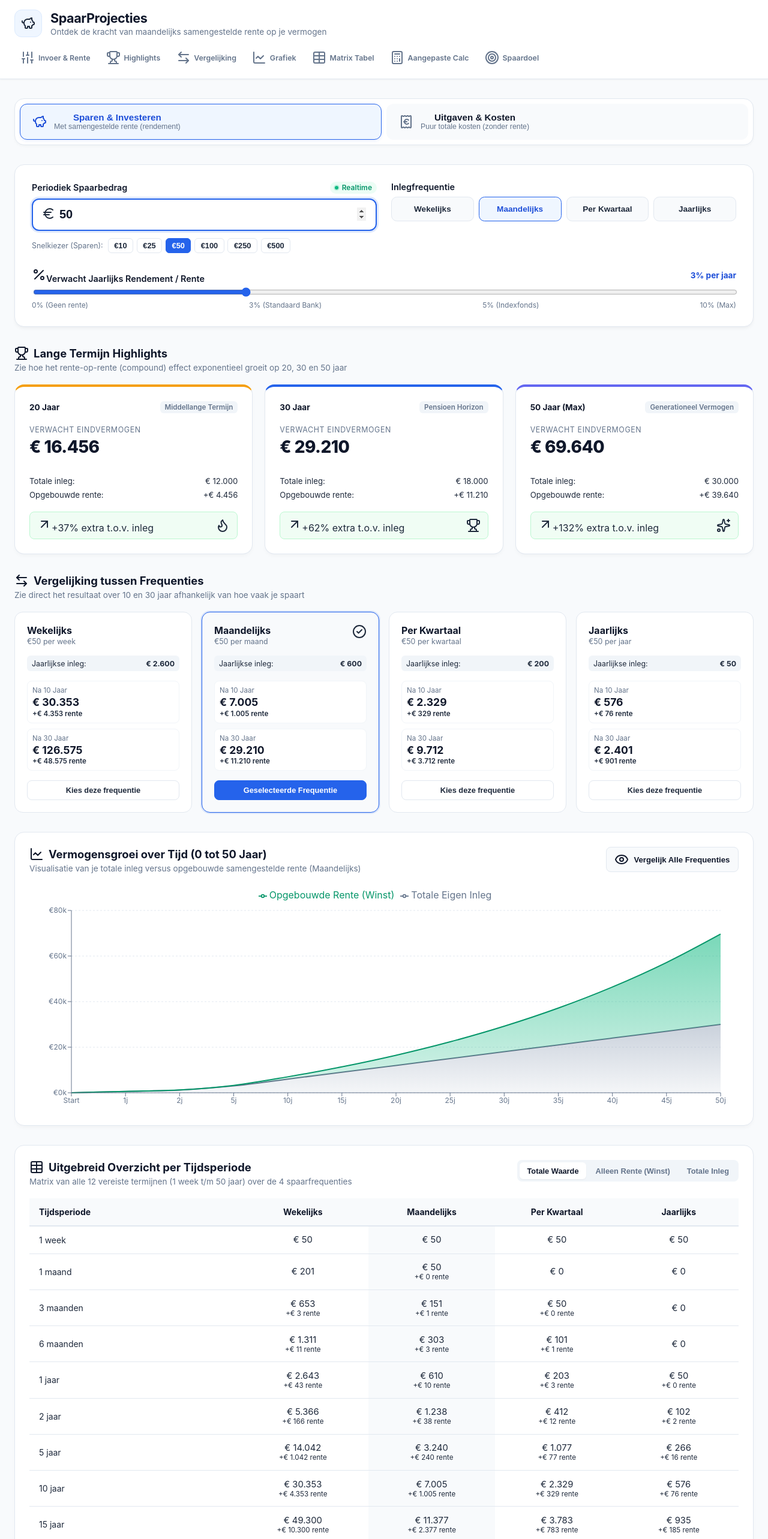
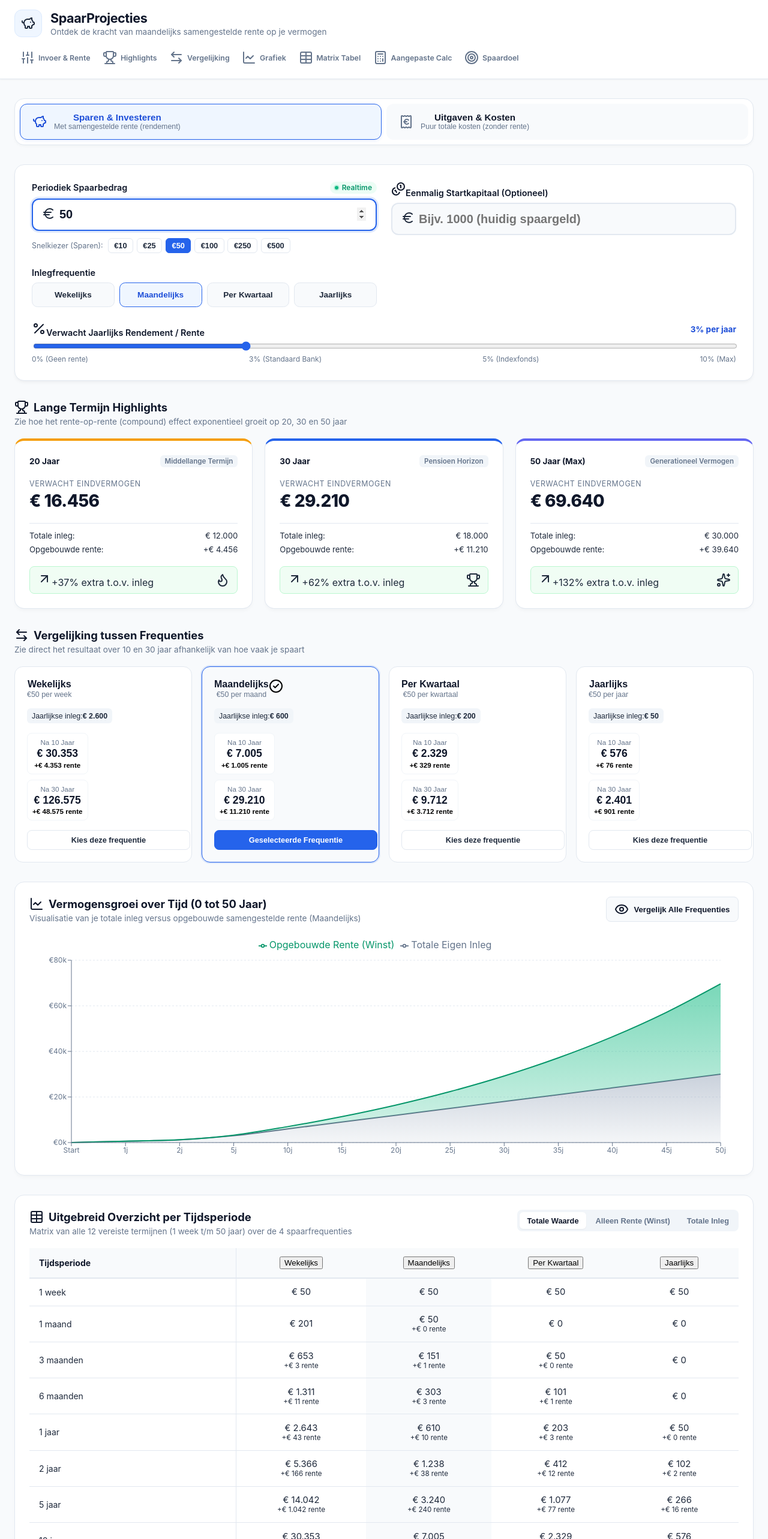
Before and after one commit to parvenuprompting/spaarprojecties, a React (Vite) app: page / in a window 1280 px wide. Shown: the top 2566 px of the page at 60% size. Built offline with nearby package versions, Linux system fonts and the light colour scheme.

Commit message:
fix: resolve CSS stroke bug, add state sync, a11y buttons, mobile sticky column, and startkapitaal support

```diff
--- a/src/App.tsx
+++ b/src/App.tsx
@@ -1,4 +1,4 @@
-import React, { useState, useMemo } from 'react';
+import React, { useState, useEffect, useMemo } from 'react';
 import { Header } from './components/Header';
 import { ModeToggle } from './components/ModeToggle';
 import { CalculatorInput } from './components/CalculatorInput';
@@ -10,18 +10,86 @@ import { CustomCalculator } from './components/CustomCalculator';
 import { TargetCalculator } from './components/TargetCalculator';
 import type { Frequency, CalculatorMode } from './types/savings';
 import { calculateAllProjections } from './utils/savingsCalculator';
+import { Info } from 'lucide-react';
+
+const LOCAL_STORAGE_KEY = 'spaarprojecties_user_state_v1';
 
 export const App: React.FC = () => {
-  const [mode, setMode] = useState<CalculatorMode>('savings');
-  const [amount, setAmount] = useState<number>(50);
-  const [interestRate, setInterestRate] = useState<number>(3.0);
-  const [selectedFrequency, setSelectedFrequency] = useState<Frequency>('monthly');
+  // Load saved state or defaults
+  const [mode, setMode] = useState<CalculatorMode>(() => {
+    const saved = localStorage.getItem(LOCAL_STORAGE_KEY);
+    if (saved) {
+      try {
+        const parsed = JSON.parse(saved);
+        return parsed.mode || 'savings';
+      } catch { /* ignore */ }
+    }
+    return 'savings';
+  });
+
+  const [amount, setAmount] = useState<number>(() => {
+    const saved = localStorage.getItem(LOCAL_STORAGE_KEY);
+    if (saved) {
+      try {
+        const parsed = JSON.parse(saved);
+        return typeof parsed.amount === 'number' ? parsed.amount : 50;
+      } catch { /* ignore */ }
+    }
+    return 50;
+  });
+
+  const [initialDeposit, setInitialDeposit] = useState<number>(() => {
+    const saved = localStorage.getItem(LOCAL_STORAGE_KEY);
+    if (saved) {
+      try {
+        const parsed = JSON.parse(saved);
+        return typeof parsed.initialDeposit === 'number' ? parsed.initialDeposit : 0;
+      } catch { /* ignore */ }
+    }
+    return 0;
+  });
+
+  const [interestRate, setInterestRate] = useState<number>(() => {
+    const saved = localStorage.getItem(LOCAL_STORAGE_KEY);
+    if (saved) {
+      try {
+        const parsed = JSON.parse(saved);
+        return typeof parsed.interestRate === 'number' ? parsed.interestRate : 3.0;
+      } catch { /* ignore */ }
+    }
+    return 3.0;
+  });
+
+  const [selectedFrequency, setSelectedFrequency] = useState<Frequency>(() => {
+    const saved = localStorage.getItem(LOCAL_STORAGE_KEY);
+    if (saved) {
+      try {
+        const parsed = JSON.parse(saved);
+        return parsed.selectedFrequency || 'monthly';
+      } catch { /* ignore */ }
+    }
+    return 'monthly';
+  });
+
+  // Save to localStorage on state changes
+  useEffect(() => {
+    localStorage.setItem(
+      LOCAL_STORAGE_KEY,
+      JSON.stringify({
+        mode,
+        amount,
+        initialDeposit,
+        interestRate,
+        selectedFrequency,
+      })
+    );
+  }, [mode, amount, initialDeposit, interestRate, selectedFrequency]);
 
   // Switch default amount when changing mode if it matches standard default
   const handleModeChange = (newMode: CalculatorMode) => {
     setMode(newMode);
     if (newMode === 'expenses' && amount === 50) {
-      setAmount(15); // standard subscription cost example
+      setAmount(15);
     } else if (newMode === 'savings' && amount === 15) {
       setAmount(50);
     }
@@ -29,13 +97,14 @@ export const App: React.FC = () => {
 
   // Realtime calculation memorization
   const projections = useMemo(() => {
-    return calculateAllProjections(amount, interestRate, mode);
-  }, [amount, interestRate, mode]);
+    return calculateAllProjections(amount, interestRate, mode, initialDeposit);
+  }, [amount, interestRate, mode, initialDeposit]);
 
   const activeFrequencyProjection = projections.byFrequency[selectedFrequency];
 
   return (
-    <div className="min-h-screen bg-slate-50">
+    <div className="min-h-screen bg-slate-50 flex flex-col justify-between">
+      <div>
         <Header />
 
         <main className="app-container">
@@ -47,6 +116,8 @@ export const App: React.FC = () => {
             <CalculatorInput
               amount={amount}
               onAmountChange={setAmount}
+              initialDeposit={initialDeposit}
+              onInitialDepositChange={setInitialDeposit}
               interestRate={interestRate}
               onInterestRateChange={setInterestRate}
               selectedFrequency={selectedFrequency}
@@ -92,14 +163,40 @@ export const App: React.FC = () => {
 
           {/* Step 6: Custom Realtime Calculator */}
           <div id="custom-calc">
-          <CustomCalculator mode={mode} annualInterestRate={interestRate} />
+            <CustomCalculator
+              mode={mode}
+              annualInterestRate={interestRate}
+              globalFrequency={selectedFrequency}
+              onFrequencyChange={setSelectedFrequency}
+            />
           </div>
 
           {/* Step 7: Spaardoel Target Calculator */}
           <div id="spaardoel">
-          <TargetCalculator mode={mode} annualInterestRate={interestRate} />
+            <TargetCalculator
+              mode={mode}
+              annualInterestRate={interestRate}
+              globalFrequency={selectedFrequency}
+              onFrequencyChange={setSelectedFrequency}
+            />
           </div>
         </main>
+      </div>
+
+      {/* Disclaimers & Footer */}
+      <footer className="w-full border-t border-slate-200 bg-white py-6 mt-12">
+        <div className="max-w-6xl mx-auto px-4 text-slate-500 text-xs flex flex-col gap-2">
+          <div className="flex items-start gap-2 text-slate-600">
+            <Info className="w-4 h-4 text-blue-600 flex-shrink-0 mt-0.5" />
+            <p>
+              <strong>Disclaimers & Informatie:</strong> Alle weergegeven bedragen en projecties zijn <em>nominaal</em> en niet gecorrigeerd voor inflatie of eventuele vermogensrendementsheffing (Box 3 belasting). Deze tool is uitsluitend bedoeld voor indicatieve en educatieve doeleinden en vormt geen financieel advies.
+            </p>
+          </div>
+          <p className="text-center text-slate-400 pt-3 border-t border-slate-100">
+            © {new Date().getFullYear()} SpaarProjecties — Pure Client-side React & TypeScript App (100% Privacy & Geen Tracking).
+          </p>
+        </div>
+      </footer>
     </div>
   );
 };
--- a/src/components/CalculatorInput.tsx
+++ b/src/components/CalculatorInput.tsx
@@ -1,11 +1,13 @@
 import React from 'react';
-import { Euro, Percent, CreditCard } from 'lucide-react';
+import { Euro, Percent, CreditCard, Coins } from 'lucide-react';
 import type { Frequency, CalculatorMode } from '../types/savings';
 import { FREQUENCIES } from '../utils/savingsCalculator';
 
 interface CalculatorInputProps {
   amount: number;
   onAmountChange: (newAmount: number) => void;
+  initialDeposit: number;
+  onInitialDepositChange: (newInitial: number) => void;
   interestRate: number;
   onInterestRateChange: (newRate: number) => void;
   selectedFrequency: Frequency;
@@ -19,6 +21,8 @@ const EXPENSE_PRESETS = [5, 10, 15, 30, 50, 100]; // Common subscription & recur
 export const CalculatorInput: React.FC<CalculatorInputProps> = ({
   amount,
   onAmountChange,
+  initialDeposit,
+  onInitialDepositChange,
   interestRate,
   onInterestRateChange,
   selectedFrequency,
@@ -31,6 +35,11 @@ export const CalculatorInput: React.FC<CalculatorInputProps> = ({
   const handleAmountInputChange = (e: React.ChangeEvent<HTMLInputElement>) => {
     const val = parseFloat(e.target.value);
     onAmountChange(isNaN(val) ? 0 : val);
+  };
+
+  const handleInitialDepositChange = (e: React.ChangeEvent<HTMLInputElement>) => {
+    const val = parseFloat(e.target.value);
+    onInitialDepositChange(isNaN(val) ? 0 : val);
   };
 
   const handleRateInputChange = (e: React.ChangeEvent<HTMLInputElement>) => {
@@ -95,6 +104,31 @@ export const CalculatorInput: React.FC<CalculatorInputProps> = ({
           </div>
         </div>
 
+        {/* Eenmalig Startkapitaal (Optioneel) */}
+        {isSavings && (
+          <div className="input-group full-width-sm">
+            <label htmlFor="initial-deposit" className="input-label flex items-center gap-1.5">
+              <Coins className="w-4 h-4 text-amber-500" />
+              Eenmalig Startkapitaal (Optioneel)
+            </label>
+            <div className="currency-input-wrapper">
+              <div className="currency-symbol">
+                <Euro className="w-5 h-5 text-slate-400" />
+              </div>
+              <input
+                id="initial-deposit"
+                type="number"
+                min="0"
+                step="100"
+                value={initialDeposit === 0 ? '' : initialDeposit}
+                onChange={handleInitialDepositChange}
+                placeholder="Bijv. 1000 (huidig spaargeld)"
+                className="currency-input"
+              />
+            </div>
+          </div>
+        )}
+
         {/* Frequency selector */}
         <div className="input-group">
           <label className="input-label">
--- a/src/components/DetailedTable.tsx
+++ b/src/components/DetailedTable.tsx
@@ -68,13 +68,16 @@ export const DetailedTable: React.FC<DetailedTableProps> = ({
               {FREQUENCIES.map((f) => (
                 <th
                   key={f.id}
-                  onClick={() => onSelectFrequency(f.id)}
                   className={`th-clickable ${selectedFrequency === f.id ? 'th-selected' : ''}`}
                 >
-                  <div className="flex items-center justify-center gap-1">
+                  <button
+                    type="button"
+                    onClick={() => onSelectFrequency(f.id)}
+                    className="w-full h-full flex items-center justify-center gap-1 bg-transparent border-none font-bold text-inherit cursor-pointer p-0"
+                  >
                     <span>{f.label}</span>
                     {selectedFrequency === f.id && <span className="active-dot"></span>}
-                  </div>
+                  </button>
                 </th>
               ))}
             </tr>
--- a/src/components/FrequencyComparison.tsx
+++ b/src/components/FrequencyComparison.tsx
@@ -48,10 +48,11 @@ export const FrequencyComparison: React.FC<FrequencyComparisonProps> = ({
           const annualCost = getAnnualEquivalent(freq.id);
 
           return (
-            <div
+            <button
               key={freq.id}
+              type="button"
               onClick={() => onSelectFrequency(freq.id)}
-              className={`comparison-card ${isSelected ? 'comparison-card-selected' : ''}`}
+              className={`comparison-card text-left ${isSelected ? 'comparison-card-selected' : ''}`}
             >
               <div className="comparison-card-header">
                 <div>
@@ -90,13 +91,12 @@ export const FrequencyComparison: React.FC<FrequencyComparisonProps> = ({
                 </div>
               </div>
 
-              <button
-                type="button"
+              <div
                 className={`select-freq-btn ${isSelected ? 'btn-selected' : ''}`}
               >
                 {isSelected ? 'Geselecteerde Frequentie' : 'Kies deze frequentie'}
-              </button>
-            </div>
+              </div>
+            </button>
           );
         })}
       </div>
--- a/src/components/Header.tsx
+++ b/src/components/Header.tsx
@@ -1,7 +1,9 @@
-import React from 'react';
-import { PiggyBank, Sliders, Trophy, ArrowLeftRight, LineChart, Table, Calculator, Target } from 'lucide-react';
+import React, { useState } from 'react';
+import { PiggyBank, Sliders, Trophy, ArrowLeftRight, LineChart, Table, Calculator, Target, Menu, X } from 'lucide-react';
 
 export const Header: React.FC = () => {
+  const [mobileMenuOpen, setMobileMenuOpen] = useState(false);
+
   const navItems = [
     { label: 'Invoer & Rente', href: '#invoer', icon: Sliders },
     { label: 'Highlights', href: '#highlights', icon: Trophy },
@@ -27,12 +29,27 @@ export const Header: React.FC = () => {
           </div>
         </div>
 
+        {/* Mobile Hamburger Toggle */}
+        <button
+          type="button"
+          onClick={() => setMobileMenuOpen(!mobileMenuOpen)}
+          className="mobile-menu-toggle"
+          aria-label="Navigatiemenu openen/sluiten"
+        >
+          {mobileMenuOpen ? <X className="w-5 h-5 text-slate-700" /> : <Menu className="w-5 h-5 text-slate-700" />}
+        </button>
+
         {/* Navigation Menu */}
-        <nav className="bank-nav-menu">
+        <nav className={`bank-nav-menu ${mobileMenuOpen ? 'nav-menu-mobile-open' : ''}`}>
           {navItems.map((item) => {
             const Icon = item.icon;
             return (
-              <a key={item.href} href={item.href} className="nav-link">
+              <a
+                key={item.href}
+                href={item.href}
+                className="nav-link"
+                onClick={() => setMobileMenuOpen(false)}
+              >
                 <Icon className="w-3.5 h-3.5" />
                 <span>{item.label}</span>
               </a>
--- a/src/components/TargetCalculator.tsx
+++ b/src/components/TargetCalculator.tsx
@@ -6,16 +6,19 @@ import { calculateRequiredDeposit, formatCurrency, formatCurrencyPrecise } from
 interface TargetCalculatorProps {
   mode: CalculatorMode;
   annualInterestRate: number;
+  globalFrequency: Frequency;
+  onFrequencyChange: (freq: Frequency) => void;
 }
 
 export const TargetCalculator: React.FC<TargetCalculatorProps> = ({
   mode,
   annualInterestRate,
+  globalFrequency,
+  onFrequencyChange,
 }) => {
   const [targetAmount, setTargetAmount] = useState<number>(10000);
   const [durationValue, setDurationValue] = useState<number>(5);
   const [durationType, setDurationType] = useState<'years' | 'months'>('years');
-  const [selectedFrequency, setSelectedFrequency] = useState<Frequency>('monthly');
 
   const isSavings = mode === 'savings';
   const yearsEquivalent = durationType === 'years' ? durationValue : durationValue / 12;
@@ -26,9 +29,9 @@ export const TargetCalculator: React.FC<TargetCalculatorProps> = ({
   const resultYearly = calculateRequiredDeposit(targetAmount, 'yearly', yearsEquivalent, annualInterestRate, mode);
 
   const activeResult =
-    selectedFrequency === 'weekly' ? resultWeekly :
-    selectedFrequency === 'monthly' ? resultMonthly :
-    selectedFrequency === 'quarterly' ? resultQuarterly : resultYearly;
+    globalFrequency === 'weekly' ? resultWeekly :
+    globalFrequency === 'monthly' ? resultMonthly :
+    globalFrequency === 'quarterly' ? resultQuarterly : resultYearly;
 
   return (
     <section className="target-calc-card">
@@ -108,8 +111,8 @@ export const TargetCalculator: React.FC<TargetCalculatorProps> = ({
         <div className="input-group">
           <label className="input-label">Inlegfrequentie Focus</label>
           <select
-            value={selectedFrequency}
-            onChange={(e) => setSelectedFrequency(e.target.value as Frequency)}
+            value={globalFrequency}
+            onChange={(e) => onFrequencyChange(e.target.value as Frequency)}
             className="custom-select-input"
           >
             <option value="weekly">Wekelijks Sparen</option>
@@ -130,7 +133,7 @@ export const TargetCalculator: React.FC<TargetCalculatorProps> = ({
           <div className="target-big-amount">
             {formatCurrencyPrecise(activeResult.requiredDeposit)}{' '}
             <span className="target-period-label">
-              / {selectedFrequency === 'weekly' ? 'week' : selectedFrequency === 'monthly' ? 'maand' : selectedFrequency === 'quarterly' ? 'kwartaal' : 'jaar'}
+              / {globalFrequency === 'weekly' ? 'week' : globalFrequency === 'monthly' ? 'maand' : globalFrequency === 'quarterly' ? 'kwartaal' : 'jaar'}
             </span>
           </div>
         </div>
@@ -153,29 +156,29 @@ export const TargetCalculator: React.FC<TargetCalculatorProps> = ({
 
       {/* Grid of all frequencies */}
       <div className="target-freq-grid mt-4">
-        <div className={`target-freq-card ${selectedFrequency === 'weekly' ? 'active' : ''}`} onClick={() => setSelectedFrequency('weekly')}>
+        <button type="button" className={`target-freq-card ${globalFrequency === 'weekly' ? 'active' : ''}`} onClick={() => onFrequencyChange('weekly')}>
           <span className="freq-lbl">Wekelijks</span>
           <span className="freq-val">{formatCurrencyPrecise(resultWeekly.requiredDeposit)}</span>
           <span className="freq-sub">per week</span>
-        </div>
+        </button>
 
-        <div className={`target-freq-card ${selectedFrequency === 'monthly' ? 'active' : ''}`} onClick={() => setSelectedFrequency('monthly')}>
+        <button type="button" className={`target-freq-card ${globalFrequency === 'monthly' ? 'active' : ''}`} onClick={() => onFrequencyChange('monthly')}>
           <span className="freq-lbl">Maandelijks</span>
           <span className="freq-val">{formatCurrencyPrecise(resultMonthly.requiredDeposit)}</span>
           <span className="freq-sub">per maand</span>
-        </div>
+        </button>
 
-        <div className={`target-freq-card ${selectedFrequency === 'quarterly' ? 'active' : ''}`} onClick={() => setSelectedFrequency('quarterly')}>
+        <button type="button" className={`target-freq-card ${globalFrequency === 'quarterly' ? 'active' : ''}`} onClick={() => onFrequencyChange('quarterly')}>
           <span className="freq-lbl">Per Kwartaal</span>
           <span className="freq-val">{formatCurrencyPrecise(resultQuarterly.requiredDeposit)}</span>
           <span className="freq-sub">per kwartaal</span>
-        </div>
+        </button>
 
-        <div className={`target-freq-card ${selectedFrequency === 'yearly' ? 'active' : ''}`} onClick={() => setSelectedFrequency('yearly')}>
+        <button type="button" className={`target-freq-card ${globalFrequency === 'yearly' ? 'active' : ''}`} onClick={() => onFrequencyChange('yearly')}>
           <span className="freq-lbl">Jaarlijks</span>
           <span className="freq-val">{formatCurrencyPrecise(resultYearly.requiredDeposit)}</span>
           <span className="freq-sub">per jaar</span>
-        </div>
+        </button>
       </div>
     </section>
   );
--- a/src/index.css
+++ b/src/index.css
@@ -44,11 +44,40 @@ body {
   gap: 1rem;
 }
 
-.bank-nav-menu {
-  display: flex;
-  align-items: center;
-  gap: 0.35rem;
-  flex-wrap: wrap;
+.mobile-menu-toggle {
+  display: none;
+  background: transparent;
+  border: 1px solid var(--bank-border);
+  padding: 0.4rem;
+  border-radius: 0.5rem;
+  cursor: pointer;
+}
+
+@media (max-width: 768px) {
+  .mobile-menu-toggle {
+    display: flex;
+    align-items: center;
+    justify-content: center;
+  }
+
+  .bank-nav-menu {
+    display: none;
+    width: 100%;
+    flex-direction: column;
+    align-items: stretch;
+    gap: 0.5rem;
+    padding-top: 0.75rem;
+    border-top: 1px solid var(--bank-border);
+  }
+
+  .bank-nav-menu.nav-menu-mobile-open {
+    display: flex;
+  }
+
+  .nav-link {
+    padding: 0.6rem 0.8rem;
+    font-size: 0.85rem;
+  }
 }
 
 .nav-link {
@@ -559,7 +588,7 @@ body {
   gap: 0.4rem;
   font-size: 0.825rem;
   padding-top: 0.75rem;
-  border-top: 1px stroke var(--bank-border);
+  border-top: 1px solid var(--bank-border);
 }
 
 .breakdown-row {
@@ -832,7 +861,14 @@ body {
   font-weight: 700;
 }
 
-.th-left { text-align: left; }
+.th-left {
+  text-align: left;
+  position: sticky;
+  left: 0;
+  z-index: 10;
+  background-color: #f8fafc;
+  border-right: 1px solid var(--bank-border);
+}
 .th-clickable { text-align: center; cursor: pointer; }
 .th-selected { background-color: #eff6ff; color: var(--bank-blue-700); }
 
@@ -851,6 +887,15 @@ body {
 
 .td-timeframe {
   vertical-align: middle;
+  position: sticky;
+  left: 0;
+  z-index: 5;
+  background-color: #ffffff;
+  border-right: 1px solid var(--bank-border);
+}
+
+.row-highlight .td-timeframe {
+  background-color: #f8fafc;
 }
 
 .td-timeframe-content {
@@ -1041,7 +1086,7 @@ body {
   gap: 2rem;
   font-size: 0.85rem;
   padding-top: 0.75rem;
-  border-top: 1px stroke rgba(0, 0, 0, 0.06);
+  border-top: 1px solid rgba(0, 0, 0, 0.06);
 }
 
 .detail-item {
--- a/src/utils/savingsCalculator.ts
+++ b/src/utils/savingsCalculator.ts
@@ -40,17 +40,18 @@ export function calculateProjection(
   frequency: Frequency,
   years: number,
   annualInterestRatePct: number,
-  mode: CalculatorMode = 'savings'
+  mode: CalculatorMode = 'savings',
+  initialDeposit: number = 0
 ): ProjectionDetail {
   const cleanAmount = Math.max(0, isNaN(amount) ? 0 : amount);
-  // In expenses mode, interest is strictly 0%
+  const cleanInitial = Math.max(0, isNaN(initialDeposit) ? 0 : initialDeposit);
   const cleanRate = mode === 'expenses' ? 0 : Math.max(0, isNaN(annualInterestRatePct) ? 0 : annualInterestRatePct);
 
   const freqConfig = FREQUENCIES.find((f) => f.id === frequency)!;
   const periodsPerYear = freqConfig.periodsPerYear;
 
   const totalPeriods = years * periodsPerYear;
-  const totalDeposit = cleanAmount * totalPeriods;
+  const totalDeposit = cleanInitial + cleanAmount * totalPeriods;
 
   if (cleanRate === 0) {
     return {
@@ -67,11 +68,11 @@ export function calculateProjection(
   const monthlyRate = cleanRate / 100 / 12;
   const totalMonths = Math.max(1, Math.round(years * 12));
 
-  let currentBalance = 0;
+  let currentBalance = cleanInitial;
 
   if (years < 1 / 12) {
     const depositCount = Math.max(1, Math.round(years * periodsPerYear));
-    const deposit = cleanAmount * depositCount;
+    const deposit = cleanInitial + cleanAmount * depositCount;
     return {
       timeframeId: '1w',
       label: '',
@@ -91,7 +92,6 @@ export function calculateProjection(
     } else if (frequency === 'yearly') {
       depositsThisMonth = m % 12 === 0 ? 1 : 0;
     } else if (frequency === 'weekly') {
-      // Discrete week deposits falling into month m (summing to 52 per year)
       depositsThisMonth = Math.round(m * (52 / 12)) - Math.round((m - 1) * (52 / 12));
     }
 
@@ -116,7 +116,8 @@ export function calculateProjection(
 export function calculateAllProjections(
   amount: number,
   annualInterestRatePct: number,
-  mode: CalculatorMode = 'savings'
+  mode: CalculatorMode = 'savings',
+  initialDeposit: number = 0
 ): AllProjectionsResult {
   const byFrequency = {} as Record<Frequency, FrequencyProjection>;
   const effectiveRate = mode === 'expenses' ? 0 : annualInterestRatePct;
@@ -125,7 +126,7 @@ export function calculateAllProjections(
     const projections = {} as Record<TimeframeId, ProjectionDetail>;
 
     TIMEFRAMES.forEach((tf) => {
-      const proj = calculateProjection(amount, freq.id, tf.years, effectiveRate, mode);
+      const proj = calculateProjection(amount, freq.id, tf.years, effectiveRate, mode, initialDeposit);
       proj.timeframeId = tf.id;
       proj.label = tf.label;
       projections[tf.id] = proj;
@@ -147,17 +148,17 @@ export function calculateAllProjections(
       chartData.push({
         year: 0,
         label: 'Start',
-        deposit: 0,
-        valueWeekly: 0,
-        valueMonthly: 0,
-        valueQuarterly: 0,
-        valueYearly: 0,
+        deposit: initialDeposit,
+        valueWeekly: initialDeposit,
+        valueMonthly: initialDeposit,
+        valueQuarterly: initialDeposit,
+        valueYearly: initialDeposit,
       });
     } else {
-      const pWeekly = calculateProjection(amount, 'weekly', year, effectiveRate, mode);
-      const pMonthly = calculateProjection(amount, 'monthly', year, effectiveRate, mode);
-      const pQuarterly = calculateProjection(amount, 'quarterly', year, effectiveRate, mode);
-      const pYearly = calculateProjection(amount, 'yearly', year, effectiveRate, mode);
+      const pWeekly = calculateProjection(amount, 'weekly', year, effectiveRate, mode, initialDeposit);
+      const pMonthly = calculateProjection(amount, 'monthly', year, effectiveRate, mode, initialDeposit);
+      const pQuarterly = calculateProjection(amount, 'quarterly', year, effectiveRate, mode, initialDeposit);
+      const pYearly = calculateProjection(amount, 'yearly', year, effectiveRate, mode, initialDeposit);
 
       chartData.push({
         year,
```
Also changed, not shown: src/components/CustomCalculator.tsx (+21 -8 lines). Lines whose indentation alone changed are shown as unchanged.
